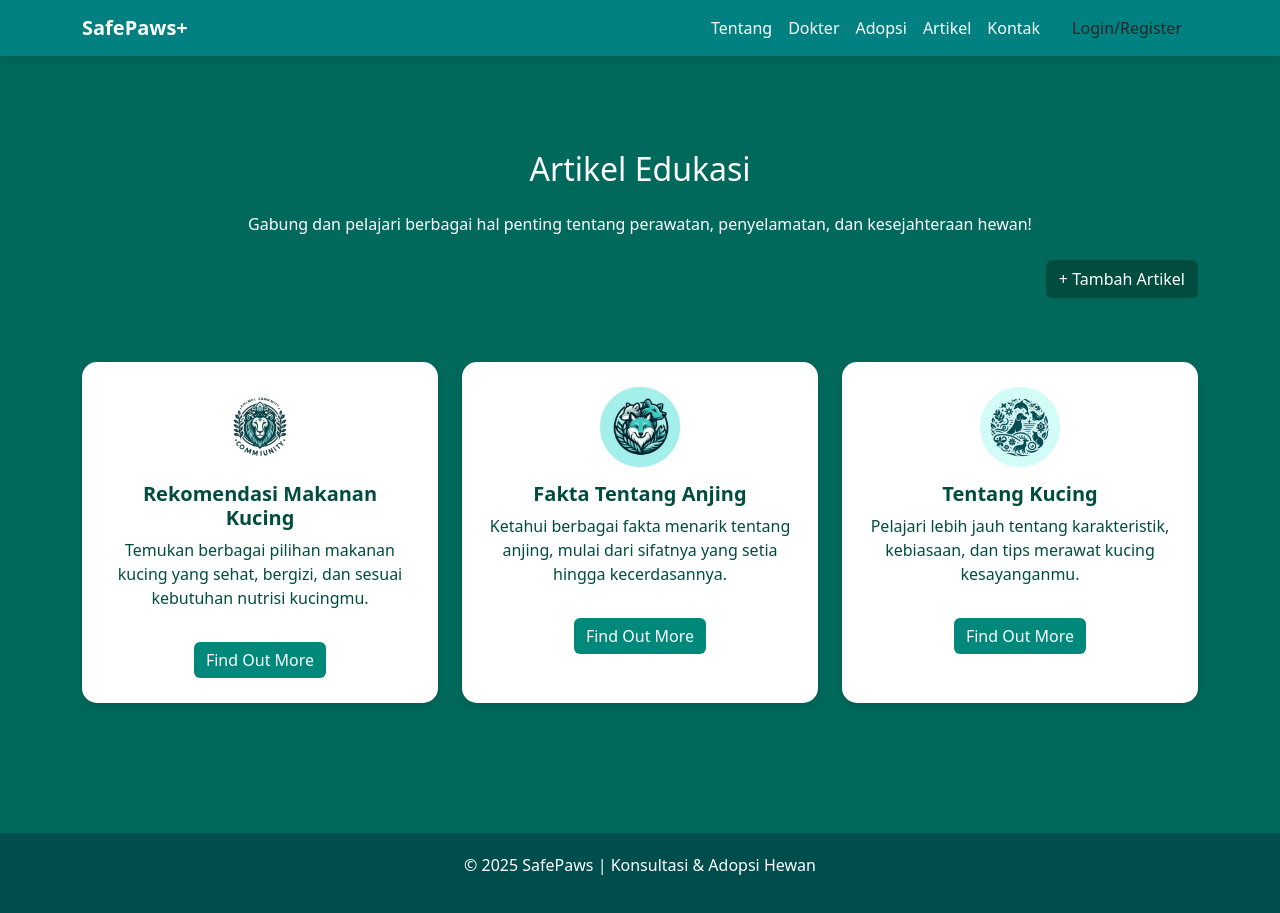
After one commit to rasya-rafika/safepaws.com, a PHP site: page /artikel.php in a window 1280 px wide. The commit adds this page. Run offline with PHP 8.4, Linux system fonts and the light colour scheme; data that the repository does not hold is empty; some libraries are stand-ins or nearby versions.

Commit message:
menu artikel

```diff
--- /dev/null
+++ b/artikel.php
@@ -0,0 +1,118 @@
+<?php include "layouts/header.php";
+include 'koneksi.php'; // Koneksi ke database?>
+<!DOCTYPE html>
+<html lang="id">
+<head>
+    <meta charset="UTF-8">
+    <title>Artikel Edukasi - SafePaws+</title>
+    <link href="https://cdn.jsdelivr.net/npm/bootstrap@5.3.0/dist/css/bootstrap.min.css" rel="stylesheet">
+    <style>
+        body {
+            background-color: #00695C;
+            color: white;
+        }
+        .artikel-section {
+            padding: 80px 0;
+            text-align: center;
+        }
+        .artikel-card {
+            background-color: white;
+            color: #004D40;
+            border-radius: 15px;
+            padding: 25px;
+            box-shadow: 0 4px 8px rgba(0,0,0,0.1);
+            height: 100%;
+            transition: transform 0.3s ease;
+        }
+        .artikel-card:hover {
+            transform: translateY(-5px);
+        }
+        .artikel-card h5 {
+            font-weight: bold;
+        }
+        .btn-artikel {
+            background-color: #00897B;
+            color: white;
+            border: none;
+        }
+        .btn-artikel:hover {
+            background-color: #00695C;
+        }
+        .btn-tambah {
+            background-color: #004D40;
+            color: white;
+            margin-bottom: 40px;
+        }
+        .btn-tambah:hover {
+            background-color: #00332C;
+        }
+        .artikel-logo {
+            height: 80px;
+            object-fit: contain;
+            margin-bottom: 15px;
+        }
+    </style>
+</head>
+<body>
+
+<section class="artikel-section">
+    <div class="container">
+        <h2 class="mb-4">Artikel Edukasi</h2>
+        <p class="mb-4">Gabung dan pelajari berbagai hal penting tentang perawatan, penyelamatan, dan kesejahteraan hewan!</p>
+
+        <!-- Tombol Tambah Artikel -->
+        <div class="text-end mb-4">
+            <a href="tambah_artikel.php" class="btn btn-tambah">+ Tambah Artikel</a>
+        </div>
+
+        <div class="row g-4">
+            <!-- Artikel Statis -->
+            <div class="col-md-4">
+                <div class="artikel-card">
+                    <img src="uploads/artikel1.jpg" alt="Makanan Kucing Logo" class="artikel-logo img-fluid">
+                    <h5>Rekomendasi Makanan Kucing</h5>
+                    <p>Temukan berbagai pilihan makanan kucing yang sehat, bergizi, dan sesuai kebutuhan nutrisi kucingmu.</p>
+                    <a href="https://fokus.co.id/rekomendasi-makanan-kucing-yang-bagus" target="_blank" class="btn btn-artikel mt-3">Find Out More</a>
+                </div>
+            </div>
+            <div class="col-md-4">
+                <div class="artikel-card">
+                    <img src="uploads/artikel2.jpg" alt="Fakta Anjing Logo" class="artikel-logo img-fluid">
+                    <h5>Fakta Tentang Anjing</h5>
+                    <p>Ketahui berbagai fakta menarik tentang anjing, mulai dari sifatnya yang setia hingga kecerdasannya.</p>
+                    <a href="https://www.anjingpedia.id/fakta-tentang-anjing/" target="_blank" class="btn btn-artikel mt-3">Find Out More</a>
+                </div>
+            </div>
+            <div class="col-md-4">
+                <div class="artikel-card">
+                    <img src="uploads/artikel3.jpg" alt="Tentang Kucing Logo" class="artikel-logo img-fluid">
+                    <h5>Tentang Kucing</h5>
+                    <p>Pelajari lebih jauh tentang karakteristik, kebiasaan, dan tips merawat kucing kesayanganmu.</p>
+                    <a href="https://satriahewan.com/tentang-kucing/" target="_blank" class="btn btn-artikel mt-3">Find Out More</a>
+                </div>
+            </div>
+
+            <!-- Artikel dari Database -->
+            <?php
+            $query = "SELECT * FROM artikel ORDER BY id DESC";
+            $result = mysqli_query($conn, $query);
+
+            while ($row = mysqli_fetch_assoc($result)) {
+            ?>
+                <div class="col-md-4">
+                    <div class="artikel-card">
+                        <img src="uploads/<?php echo htmlspecialchars($row['logo']); ?>" alt="Logo Artikel" class="artikel-logo img-fluid">
+                        <h5><?php echo htmlspecialchars($row['judul']); ?></h5>
+                        <p><?php echo htmlspecialchars($row['deskripsi']); ?></p>
+                        <a href="<?php echo htmlspecialchars($row['link']); ?>" target="_blank" class="btn btn-artikel mt-3">Find Out More</a>
+                    </div>
+                </div>
+            <?php } ?>
+        </div>
+    </div>
+</section>
+
+<?php include "layouts/footer.php"; ?>
+<script src="https://cdn.jsdelivr.net/npm/bootstrap@5.3.0/dist/js/bootstrap.bundle.min.js"></script>
+</body>
+</html>
--- a/layouts/header.php
+++ b/layouts/header.php
@@ -71,7 +71,7 @@ session_start();
                 <li class="nav-item"><a class="nav-link" href="index.php#tentang">Tentang</a></li>
                 <li class="nav-item"><a class="nav-link" href="index.php#dokter">Dokter</a></li>
                 <li class="nav-item"><a class="nav-link" href="index.php#adopsi">Adopsi</a></li>
-                <li class="nav-item"><a class="nav-link" href="index.php#komunitas">Komunitas</a></li>
+                <li class="nav-item"><a class="nav-link" href="index.php#artikel">Artikel</a></li>
                 <li class="nav-item"><a class="nav-link" href="index.php#kontak">Kontak</a></li>
 
                 <?php if (isset($_SESSION['username'])): ?>
```
Also changed, not shown: index.php (+6 -6 lines), tambah_artikel.php (added, +91 -0 lines), upload_komunitas.php (added), uploads/1.png (deleted), uploads/artikel1.jpg (added), uploads/artikel2.jpg (added), uploads/artikel3.jpg (added), uploads/artikel4.jpg (added), uploads/artikel5.jpg (added), uploads/artikel6.jpg (added), uploads/artikel7.jpg (added).
